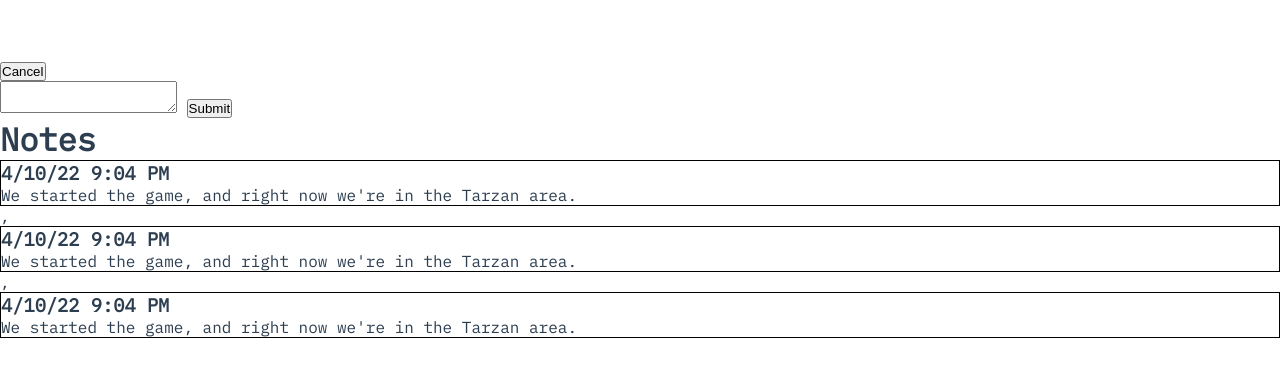
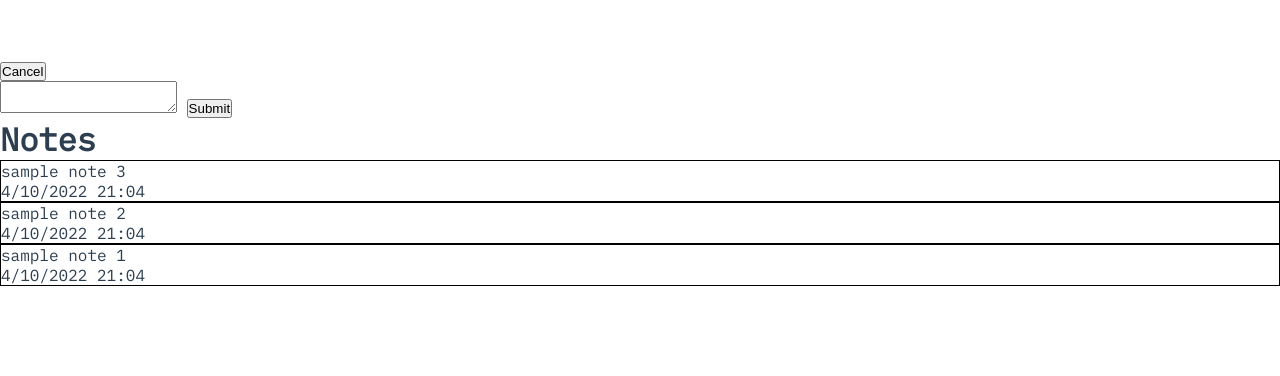
Before and after one commit to ShantelAcker/note-taking-app, a website built with Vite: page index.html in a window 1280 px wide. Both pictures are taken after a click on the button "New Entry". Built offline with nearby package versions, Linux system fonts and the light colour scheme.

Commit message:
added ability to add notes with current date and time

```diff
--- a/index.html
+++ b/index.html
@@ -14,8 +14,12 @@
         <button id="submit-button">Submit</button>
       </div>
       <h1>Notes</h1>
-      <div id="notes"></div>
+      <div id="notes-container"></div>
     </div>
+    <!-- <script src="./node_modules/ckeditor4/ckeditor.js"></script>
+    <script>
+      CKEDITOR.replace("text-editor");
+    </script> -->
     <script type="module" src="/main.js"></script>
   </body>
 </html>
--- a/main.js
+++ b/main.js
@@ -1,8 +1,9 @@
+// imports
 import "./style.css";
 import { notesList } from "./notesList";
 
 // accessing html elements
-const notes = document.getElementById("notes");
+const notesContainer = document.getElementById("notes-container");
 const entryButton = document.getElementById("entry-button");
 const editorContainer = document.getElementById("editor-container");
 const textEditor = document.getElementById("text-editor");
@@ -12,24 +13,47 @@
 function noteFormat(note) {
   return `
     <div class="note">
-      <h3>${note.date} ${note.time}</h3>
       <p>${note.entryText}</p>
+      <p>${note.date} ${note.time}</p>
     </div>
   `;
 }
 
-// map through each element in the notesList array and update the HTML
-notes.innerHTML = notesList.map(noteFormat);
+// at launch, map through each element in the notesList array
+// and update the HTML
+// the .join removes the comma being added between each item
+notesContainer.innerHTML = notesList.map(noteFormat).join("");
 
-// change the button to say Cancel when clicked
-// and to change back to New Entry when clicked again
+// global variables for the date and time for later
+let currentFullDate = "";
+let currentTime = "";
+
+function formatDate() {
+  const dateObject = new Date();
+  const currentMonth = dateObject.getMonth() + 1;
+  const currentDate = dateObject.getDate();
+  const currentYear = dateObject.getFullYear();
+  const currentHours = dateObject.getHours();
+  const currentMinutes = dateObject.getMinutes();
+
+  currentFullDate = `${currentMonth}/${currentDate}/${currentYear}`;
+  currentTime = `${currentHours}:${
+    currentMinutes < 10 ? "0" + currentMinutes : currentMinutes
+  }`;
+}
+
+// switch button text between Cancel and New Entry
 entryButton.addEventListener("click", updateEntryButton);
 
 function updateEntryButton() {
   if (entryButton.innerText === "New Entry") {
     entryButton.innerText = "Cancel";
     editorContainer.style.display = "block";
+    // set the date and time as soon as the button is clicked
+    // to be used later
+    formatDate();
   } else {
+    textEditor.value = "";
     entryButton.innerText = "New Entry";
     editorContainer.style.display = "none";
   }
@@ -37,6 +61,21 @@
 
 submitButton.addEventListener("click", submitEntry);
 
+// format and add a new note to the notesList array
+// then update the notesContainer innerHTML an close the text editor again
 function submitEntry() {
-  console.log(textEditor.value);
+  // this works for now, but will need different implementation
+  // once the ability to delete notes gets added
+  let noteID = notesList[0].id + 1;
+  notesList.unshift({
+    id: noteID,
+    date: currentFullDate,
+    time: currentTime,
+    entryText: textEditor.value,
+  });
+
+  notesContainer.innerHTML = notesList.map(noteFormat).join("");
+  textEditor.value = "";
+  entryButton.innerText = "New Entry";
+  editorContainer.style.display = "none";
 }
--- a/notesList.js
+++ b/notesList.js
@@ -1,26 +1,20 @@
 export const notesList = [
   {
-    id: 1,
-    category: "Kingdom Hearts 1",
-    title: "The Beginning",
-    date: "4/10/22",
-    time: "9:04 PM",
-    entryText: "We started the game, and right now we're in the Tarzan area.",
+    id: 3,
+    date: "4/10/2022",
+    time: "21:04",
+    entryText: "sample note 3",
   },
   {
     id: 2,
-    category: "Kingdom Hearts 1",
-    title: "What we did today",
-    date: "4/10/22",
-    time: "9:04 PM",
-    entryText: "We started the game, and right now we're in the Tarzan area.",
+    date: "4/10/2022",
+    time: "21:04",
+    entryText: "sample note 2",
   },
   {
-    id: 3,
-    category: "Kingdom Hearts 1",
-    title: "What we did today",
-    date: "4/10/22",
-    time: "9:04 PM",
-    entryText: "We started the game, and right now we're in the Tarzan area.",
+    id: 1,
+    date: "4/10/2022",
+    time: "21:04",
+    entryText: "sample note 1",
   },
 ];
--- a/style.css
+++ b/style.css
@@ -22,6 +22,6 @@
 }
 
 /* editor styling */
-#editor {
+#editor-container {
   display: none;
 }
```
